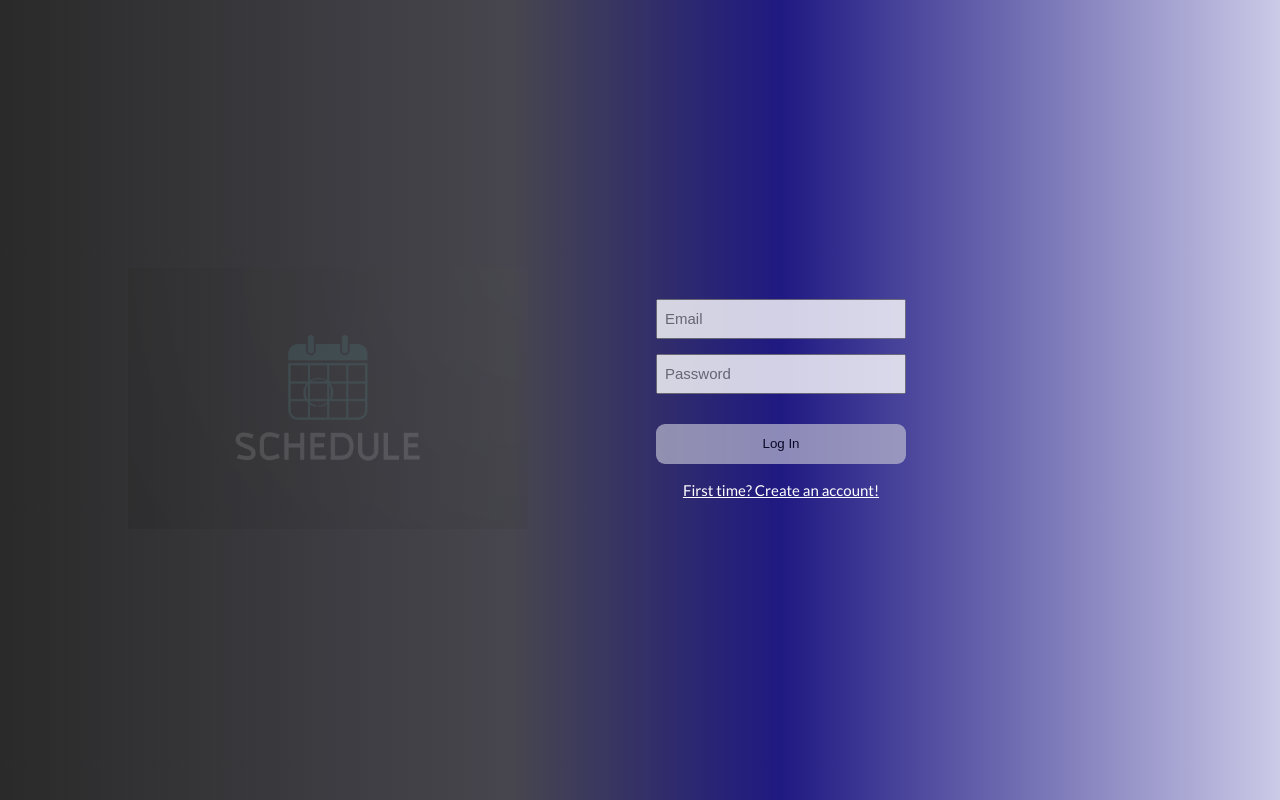
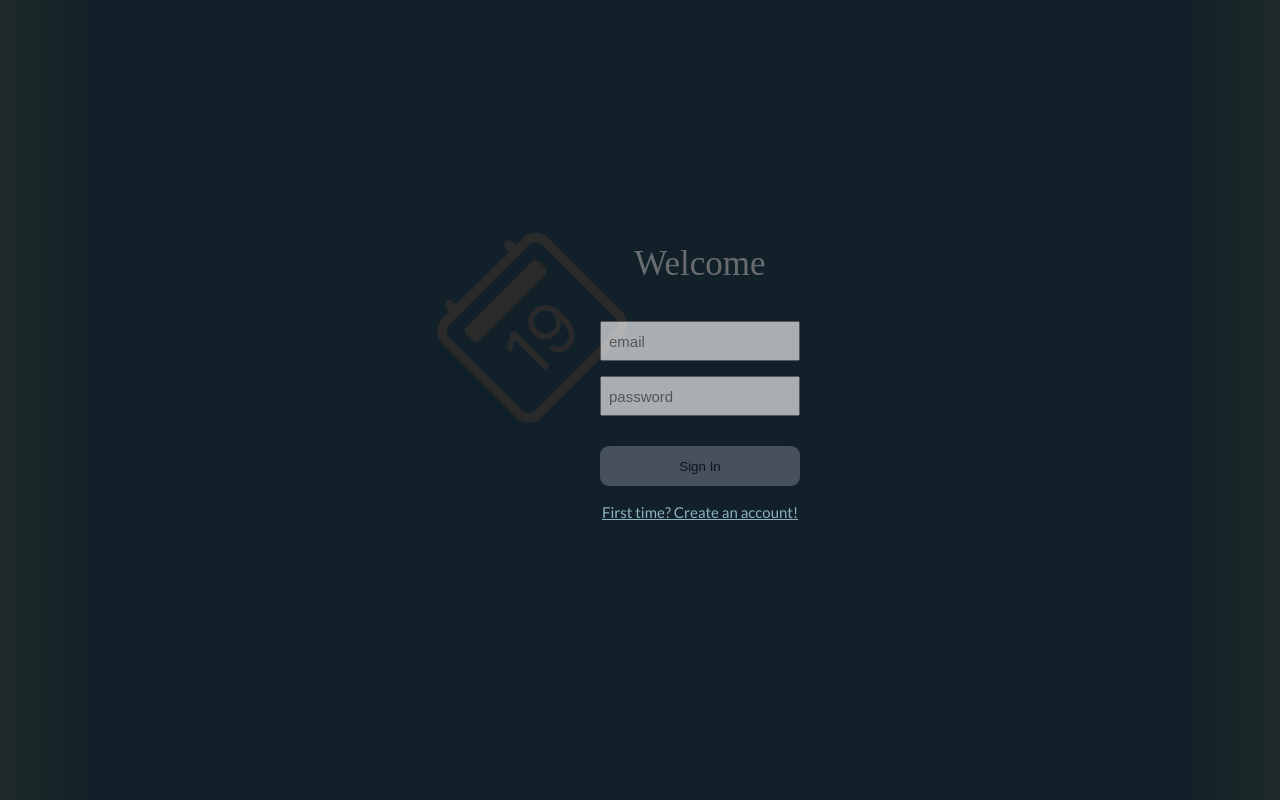
Before and after one commit to phbodias/Schedule---Front, a React (Create React App) app: page / in a window 1280 px wide. Built offline with nearby package versions, Linux system fonts and the light colour scheme.

Commit message:
:construction: Layout for sign in page

```diff
--- a/src/pages/SignIn.jsx
+++ b/src/pages/SignIn.jsx
@@ -8,7 +8,9 @@ import {
   Form,
   Logo,
   Content,
+  Title,
 } from "../styles/AuthStyle";
+import { BsCalendar2Date } from "react-icons/bs";
 import logo from "../images/Logo.png";
 
 export default function SignIn() {
@@ -33,14 +35,15 @@ export default function SignIn() {
   return (
     <Container>
       <Logo>
-        <img src={logo} alt="logo" />
+        <BsCalendar2Date color="#2a2a2a" size={150} />
       </Logo>
       <Content>
+        <Title>Welcome</Title>
         <Form onSubmit={handleRegister}>
           <Input
             type="email"
             name="email"
-            placeholder="Email"
+            placeholder="email"
             value={data.email}
             onChange={handleInputChange}
             desabilitado={loading}
@@ -48,7 +51,7 @@ export default function SignIn() {
           <Input
             type="password"
             name="password"
-            placeholder="Password"
+            placeholder="password"
             value={data.password}
             onChange={handleInputChange}
             desabilitado={loading}
@@ -57,7 +60,7 @@ export default function SignIn() {
             {loading ? (
               <ThreeDots color="#FFF" height={30} width={250} radius="10px" />
             ) : (
-              <p>Log In</p>
+              <p>Sign In</p>
             )}
           </Button>
         </Form>
--- a/src/styles/AuthStyle.js
+++ b/src/styles/AuthStyle.js
@@ -2,33 +2,40 @@ import styled from "styled-components";
 import { Link } from "react-router-dom";
 
 const Container = styled.div`
-  background: rgb(42, 42, 42);
   background: linear-gradient(
     90deg,
-    rgba(42, 42, 42, 1) 0%,
-    rgba(71, 70, 78, 1) 40%,
-    rgba(31, 25, 130, 1) 61%,
-    rgba(203, 202, 231, 1) 100%
+    rgba(30, 42, 40, 1) 0%,
+    rgba(17, 32, 41, 1) 8%,
+    rgba(17, 32, 41, 1) 92%,
+    rgba(30, 42, 40, 1) 100%
   );
   height: 100vh;
   display: flex;
   align-items: center;
+  justify-content: center;
 `;
 
 const Logo = styled.div`
-  img {
-    width: 400px;
-    object-fit: cover;
-    opacity: 0.3;
-    filter: opacity(0.4);
-  }
-  margin: 0 10vw;
+  margin: -150px -30px 0 0;
+  transform: rotate(315deg); /* Equal to rotateZ(45deg) */
 `;
 
 const Content = styled.div`
   display: flex;
   flex-direction: column;
   align-items: center;
+  justify-content: center;
+  opacity: 0.8;
+  width: 250px;
+  height: 400px;
+  z-index: 1;
+  border-radius: 4px;
+`;
+
+const Title = styled.div`
+  font-size: 35px;
+  color: grey;
+  margin: -30px 0 40px 0;
 `;
 
 const Form = styled.form`
@@ -38,7 +45,7 @@ const Form = styled.form`
 `;
 
 const Input = styled.input`
-  width: 250px;
+  width: 200px;
   height: 40px;
   margin-bottom: 15px;
   padding: 7px;
@@ -49,7 +56,7 @@ const Input = styled.input`
 
 const Button = styled.button`
   margin-top: 15px;
-  width: 250px;
+  width: 200px;
   height: 40px;
   display: flex;
   justify-content: center;
@@ -58,7 +65,7 @@ const Button = styled.button`
   background: rgb(187, 186, 207);
   border: none;
   border-radius: 9px;
-  opacity: 0.7;
+  opacity: 0.4;
 `;
 
 const StyledLink = styled(Link)`
@@ -68,8 +75,8 @@ const StyledLink = styled(Link)`
   font-size: 15px;
   line-height: 24px;
   text-decoration-line: underline;
-  color: #ffffff;
+  color: lightblue;
   margin-top: 14px;
 `;
 
-export { Container, Logo, Content, Form, Input, Button, StyledLink };
+export { Container, Logo, Content, Title, Form, Input, Button, StyledLink };
```
